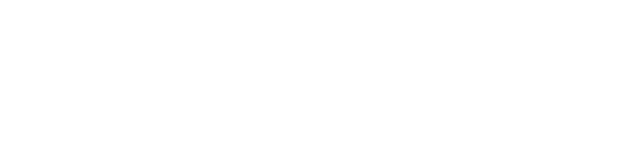
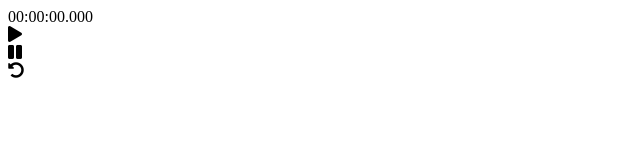
Before and after one commit to CarlosOrellana00/Cronometro, a plain HTML site: page index.html in a window 1280 px wide. Shown: the whole page, without its empty margins (0-640 px from the left). Drawn offline with Linux system fonts and the light colour scheme.

Commit message:
base HTML

```diff
--- a/index.html
+++ b/index.html
@@ -5,8 +5,23 @@
   <meta http-equiv="X-UA-Compatible" content="IE=edge">
   <meta name="viewport" content="width=device-width, initial-scale=1.0">
   <title>Cronometro</title>
+  <link rel="stylesheet" href="https://cdnjs.cloudflare.com/ajax/libs/font-awesome/5.15.3/css/all.min.css"/>
+
+
 </head>
 <body>
-
+  <div class="marco">
+    <div class="tiempo" id="tiempo">00:00:00.000</div>
+    <div class="botones-contenedor">
+      <div class="btn" onclick="iniciar()">
+        <i class="fas fa-play"></i>
+      </div>
+      <div class="btn" onclick="pausar()">
+        <i class="fas fa-pause"></i>
+      </div>
+      <div class="btn" onclick="reiniciar()">
+        <i class="fas fa-undo-alt"></i>
+      </div>
+    </div>
 </body>
 </html>
```
